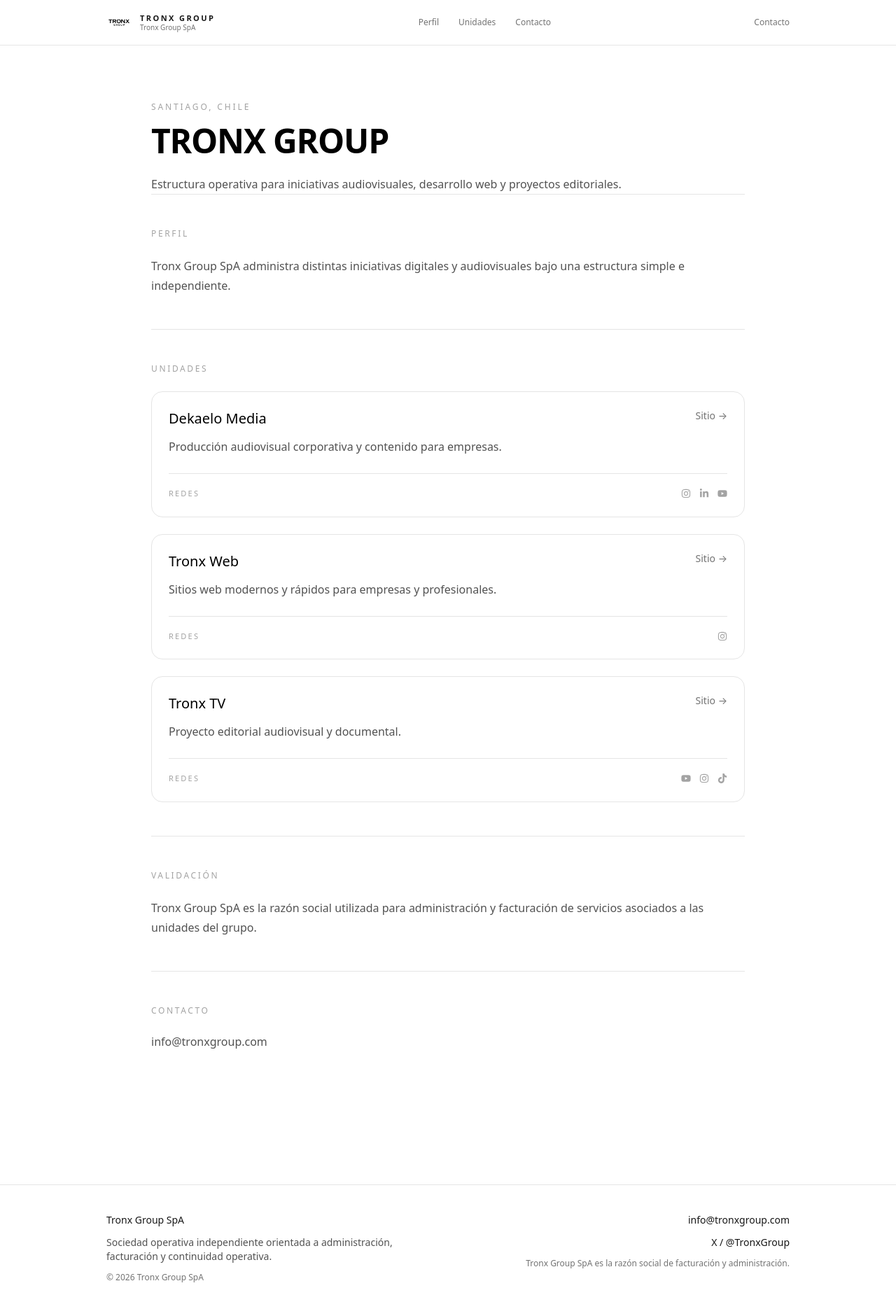
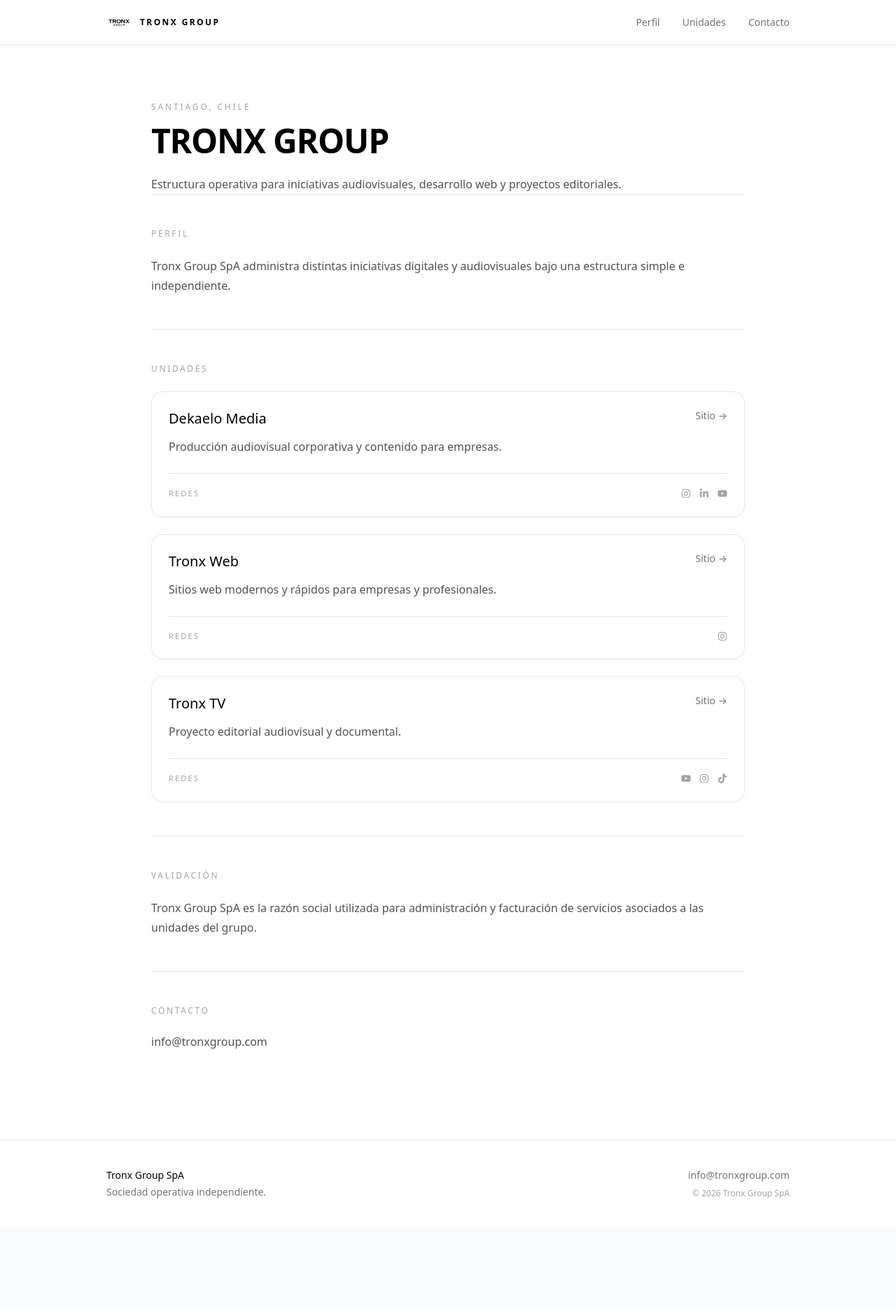
Before and after one commit to TronxGroup/tronxgroup, a Next.js app: page / in a window 1280 px wide. Shown: the top 1870 px of the page at 70% size. After the commit the page ends 1753 px from the top, so only its background shows below. Built offline with nearby package versions, Linux system fonts and the light colour scheme.

Commit message:
Update layout.tsx

```diff
--- a/app/layout.tsx
+++ b/app/layout.tsx
@@ -1,33 +1,55 @@
 // app/layout.tsx
+
 import "./globals.css";
-import type { Metadata, Viewport } from "next";
+
+import type {
+  Metadata,
+  Viewport,
+} from "next";
+
 import type { ReactNode } from "react";
+
 import Image from "next/image";
 import Script from "next/script";
 
 export const metadata: Metadata = {
   metadataBase: new URL("https://www.tronxgroup.com"),
+
   title: {
     default: "Tronx Group SpA",
     template: "%s | Tronx Group SpA",
   },
+
   description:
-    "Tronx Group SpA es una sociedad operativa independiente orientada a administración, facturación, control financiero y continuidad operativa de unidades especializadas.",
+    "Tronx Group SpA es una sociedad operativa independiente orientada a administración y continuidad operativa.",
+
   applicationName: "Tronx Group SpA",
+
   category: "Business",
-  alternates: { canonical: "/" },
+
+  alternates: {
+    canonical: "/",
+  },
+
   icons: {
     icon: [{ url: "/favicon_tronx_web.png" }],
     apple: [{ url: "/favicon_tronx_web.png" }],
   },
+
   openGraph: {
     title: "Tronx Group SpA",
+
     description:
-      "Sociedad operativa independiente orientada a administración, facturación y continuidad operativa.",
+      "Sociedad operativa independiente orientada a administración y continuidad operativa.",
+
     url: "https://www.tronxgroup.com",
+
     siteName: "Tronx Group SpA",
+
     type: "website",
+
     locale: "es_CL",
+
     images: [
       {
         url: "/og-tronx.jpg",
@@ -37,13 +59,18 @@ export const metadata: Metadata = {
       },
     ],
   },
+
   twitter: {
     card: "summary_large_image",
+
     title: "Tronx Group SpA",
+
     description:
-      "Sociedad operativa independiente orientada a administración, facturación y continuidad operativa.",
+      "Sociedad operativa independiente orientada a administración y continuidad operativa.",
+
     images: ["/og-tronx.jpg"],
   },
+
   robots: {
     index: true,
     follow: true,
@@ -66,40 +93,75 @@ function Analytics() {
         async
         src={`https://www.googletagmanager.com/gtag/js?id=${GA_ID}`}
       />
-      <Script id="ga-tronx" strategy="afterInteractive">
+
+      <Script
+        id="ga-tronx"
+        strategy="afterInteractive"
+      >
         {`
           window.dataLayer = window.dataLayer || [];
-          function gtag(){dataLayer.push(arguments);}
+
+          function gtag() {
+            dataLayer.push(arguments);
+          }
+
           gtag('js', new Date());
-          gtag('config', '${GA_ID}', { anonymize_ip: true });
+
+          gtag('config', '${GA_ID}', {
+            anonymize_ip: true
+          });
         `}
       </Script>
     </>
   );
 }
 
-function NavLink({ href, children }: { href: string; children: ReactNode }) {
+function NavLink({
+  href,
+  children,
+}: {
+  href: string;
+  children: ReactNode;
+}) {
   return (
     <a
       href={href}
-      className="text-xs font-medium text-neutral-500 transition-colors hover:text-neutral-900"
+      className="text-sm text-neutral-500 transition hover:text-black"
     >
       {children}
     </a>
   );
 }
 
-export default function RootLayout({ children }: { children: ReactNode }) {
+export default function RootLayout({
+  children,
+}: {
+  children: ReactNode;
+}) {
   const currentYear = new Date().getFullYear();
 
   return (
-    <html lang="es" suppressHydrationWarning>
-      <body className="bg-white text-neutral-900 antialiased">
-        <link rel="preconnect" href="https://www.googletagmanager.com" />
-        <link rel="preconnect" href="https://www.google-analytics.com" />
+    <html
+      lang="es"
+      suppressHydrationWarning
+    >
+      <body className="bg-white text-black antialiased">
 
+        {/* PRECONNECT */}
+        <link
+          rel="preconnect"
+          href="https://www.googletagmanager.com"
+        />
+
+        <link
+          rel="preconnect"
+          href="https://www.google-analytics.com"
+        />
+
+        {/* ANALYTICS */}
         <Analytics />
 
+        {/* STRUCTURED DATA */}
         <Script
           id="ld-org"
           type="application/ld+json"
@@ -107,105 +169,125 @@ export default function RootLayout({ children }: { children: ReactNode }) {
         >
           {JSON.stringify({
             "@context": "https://schema.org",
+
             "@type": "Organization",
+
             name: "Tronx Group SpA",
+
             legalName: "Tronx Group SpA",
+
             url: "https://www.tronxgroup.com",
-            logo: "https://www.tronxgroup.com/logo_tronx_web.png",
+
+            logo:
+              "https://www.tronxgroup.com/logo_tronx_web.png",
+
             description:
-              "Sociedad operativa independiente orientada a administración, facturación, control financiero y continuidad operativa.",
+              "Sociedad operativa independiente orientada a administración y continuidad operativa.",
+
             email: "info@tronxgroup.com",
+
             address: {
               "@type": "PostalAddress",
               addressCountry: "CL",
             },
-            sameAs: ["https://x.com/TronxGroup"],
           })}
         </Script>
 
-        <header className="sticky top-0 z-40 border-b border-neutral-200 bg-white/95 backdrop-blur">
-          <nav className="mx-auto flex h-16 max-w-5xl items-center justify-between px-4 sm:px-6">
-            <a href="/" className="flex items-center gap-3">
+        {/* HEADER */}
+        <header className="sticky top-0 z-40 border-b border-neutral-200 bg-white/90 backdrop-blur">
+
+          <nav className="mx-auto flex h-16 max-w-5xl items-center justify-between px-6">
+
+            {/* LOGO */}
+            <a
+              href="/"
+              className="flex items-center gap-3"
+            >
+
               <div className="relative h-9 w-9">
+
                 <Image
                   src="/logo_tronx_web.png"
-                  alt="Tronx Group SpA"
+                  alt="Tronx Group"
                   fill
+                  priority
                   className="object-contain"
-                  priority
                 />
+
               </div>
 
               <div className="leading-tight">
-                <p className="text-[11px] font-semibold uppercase tracking-[0.22em] text-neutral-900">
+
+                <p className="text-xs font-semibold uppercase tracking-[0.2em]">
                   Tronx Group
                 </p>
-                <p className="hidden text-[10px] text-neutral-500 sm:block">
-                  Tronx Group SpA
-                </p>
+
               </div>
+
             </a>
 
-            <div className="hidden items-center gap-7 md:flex">
-              <NavLink href="#perfil">Perfil</NavLink>
-              <NavLink href="#unidades">Unidades</NavLink>
-              <NavLink href="#contacto">Contacto</NavLink>
+            {/* NAV */}
+            <div className="hidden items-center gap-8 md:flex">
+
+              <NavLink href="#perfil">
+                Perfil
+              </NavLink>
+
+              <NavLink href="#unidades">
+                Unidades
+              </NavLink>
+
+              <NavLink href="#contacto">
+                Contacto
+              </NavLink>
+
             </div>
 
-            <a
-              href="#contacto"
-              className="text-xs font-medium text-neutral-500 transition-colors hover:text-neutral-900"
-            >
-              Contacto
-            </a>
           </nav>
+
         </header>
 
-        <main>{children}</main>
+        {/* PAGE */}
+        <main>
+          {children}
+        </main>
 
-        <footer className="mt-16 border-t border-neutral-200 bg-white">
-          <div className="mx-auto max-w-5xl px-4 py-10 sm:px-6">
-            <div className="grid gap-8 md:grid-cols-2">
-              <div className="space-y-3 text-sm text-neutral-600">
-                <p className="font-medium text-neutral-900">Tronx Group SpA</p>
-                <p>
-                  Sociedad operativa independiente orientada a administración,
-                  facturación y continuidad operativa.
-                </p>
-                <p className="text-xs text-neutral-500">
-                  © {currentYear} Tronx Group SpA
-                </p>
-              </div>
+        {/* FOOTER */}
+        <footer className="border-t border-neutral-200 bg-white">
 
-              <div className="space-y-3 text-sm md:text-right">
-                <p>
-                  <a
-                    href="mailto:info@tronxgroup.com"
-                    className="text-neutral-900 hover:text-neutral-600"
-                  >
-                    info@tronxgroup.com
-                  </a>
-                </p>
+          <div className="mx-auto flex max-w-5xl flex-col gap-4 px-6 py-10 sm:flex-row sm:items-center sm:justify-between">
 
-                <p>
-                  <a
-                    href="https://x.com/TronxGroup"
-                    target="_blank"
-                    rel="noopener noreferrer"
-                    className="text-neutral-900 hover:text-neutral-600"
-                  >
-                    X / @TronxGroup
-                  </a>
-                </p>
+            <div>
 
-                <p className="text-xs text-neutral-500">
-                  Tronx Group SpA es la razón social de facturación y
-                  administración.
-                </p>
-              </div>
+              <p className="text-sm font-medium text-black">
+                Tronx Group SpA
+              </p>
+
+              <p className="mt-1 text-sm text-neutral-500">
+                Sociedad operativa independiente.
+              </p>
+
             </div>
+
+            <div className="text-sm text-neutral-500 sm:text-right">
+
+              <a
+                href="mailto:info@tronxgroup.com"
+                className="transition hover:text-black"
+              >
+                info@tronxgroup.com
+              </a>
+
+              <p className="mt-2 text-xs text-neutral-400">
+                © {currentYear} Tronx Group SpA
+              </p>
+
+            </div>
+
           </div>
+
         </footer>
+
       </body>
     </html>
   );
```
